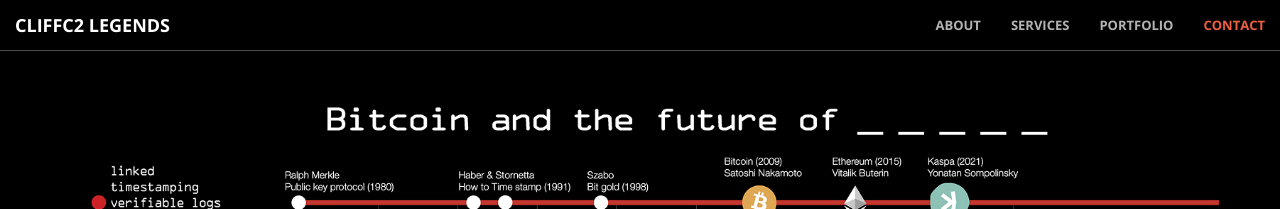
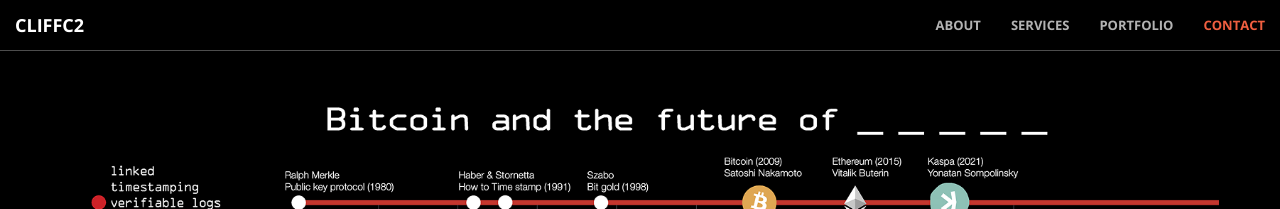
Before and after one commit to cliffc2/cliffc2.github.io, a Jekyll site: the page built from index.html, in a window 1280 px wide. Shown: the top 209 px of the page. Built offline with Jekyll 4.4.1, drawn with Linux system fonts in a browser that asks for light colours; Markdown is read by kramdown in place of the engine named in the settings.

Commit message:
Update nav.html

```diff
--- a/_includes/nav.html
+++ b/_includes/nav.html
@@ -8,7 +8,7 @@
                 <span class="icon-bar"></span>
                 <span class="icon-bar"></span>
             </button>
-            <a class="navbar-brand page-scroll" href="#page-top">cliffc2 legends</a>
+            <a class="navbar-brand page-scroll" href="#page-top">cliffc2</a>
         </div>
 
         <!-- Collect the nav links, forms, and other content for toggling -->
```
